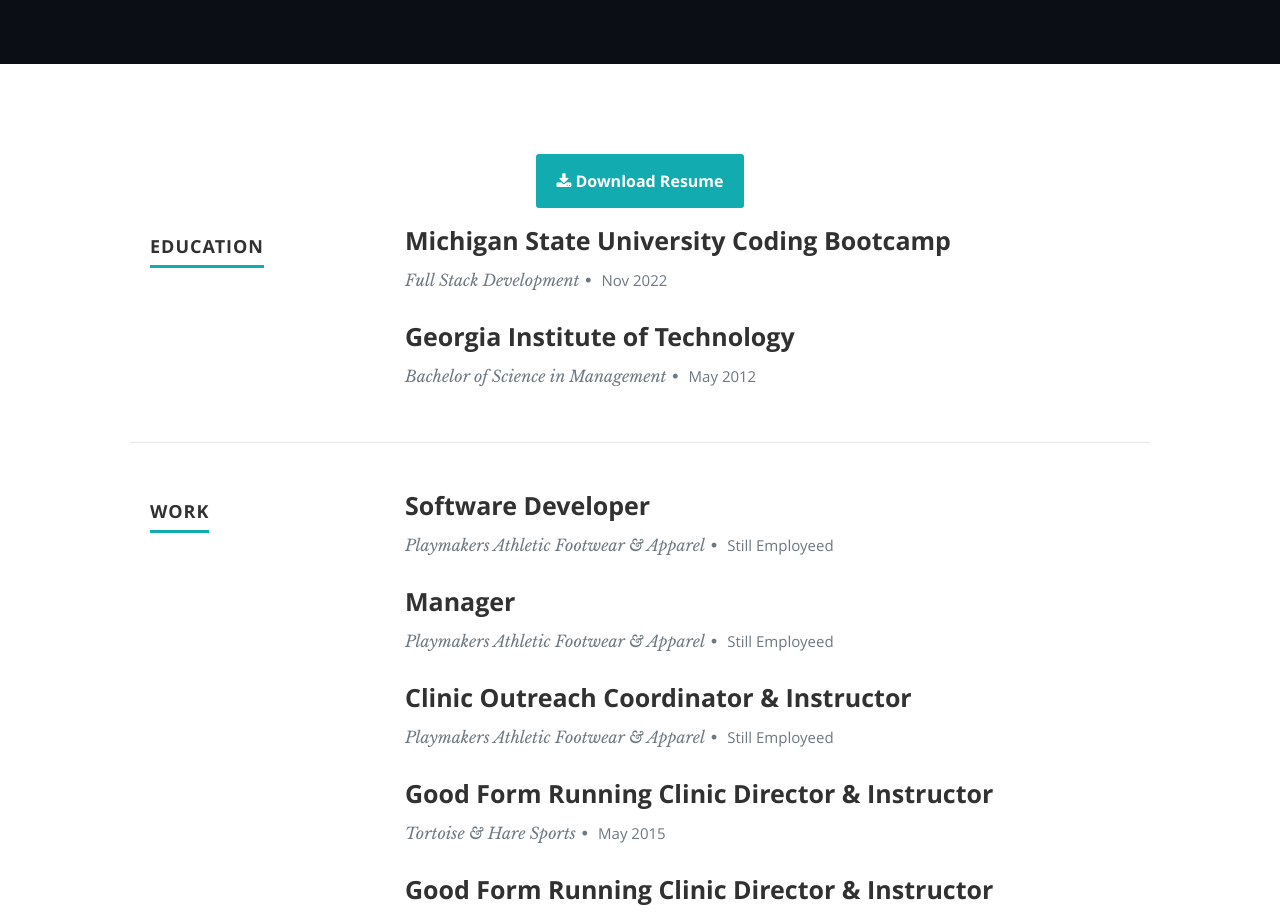
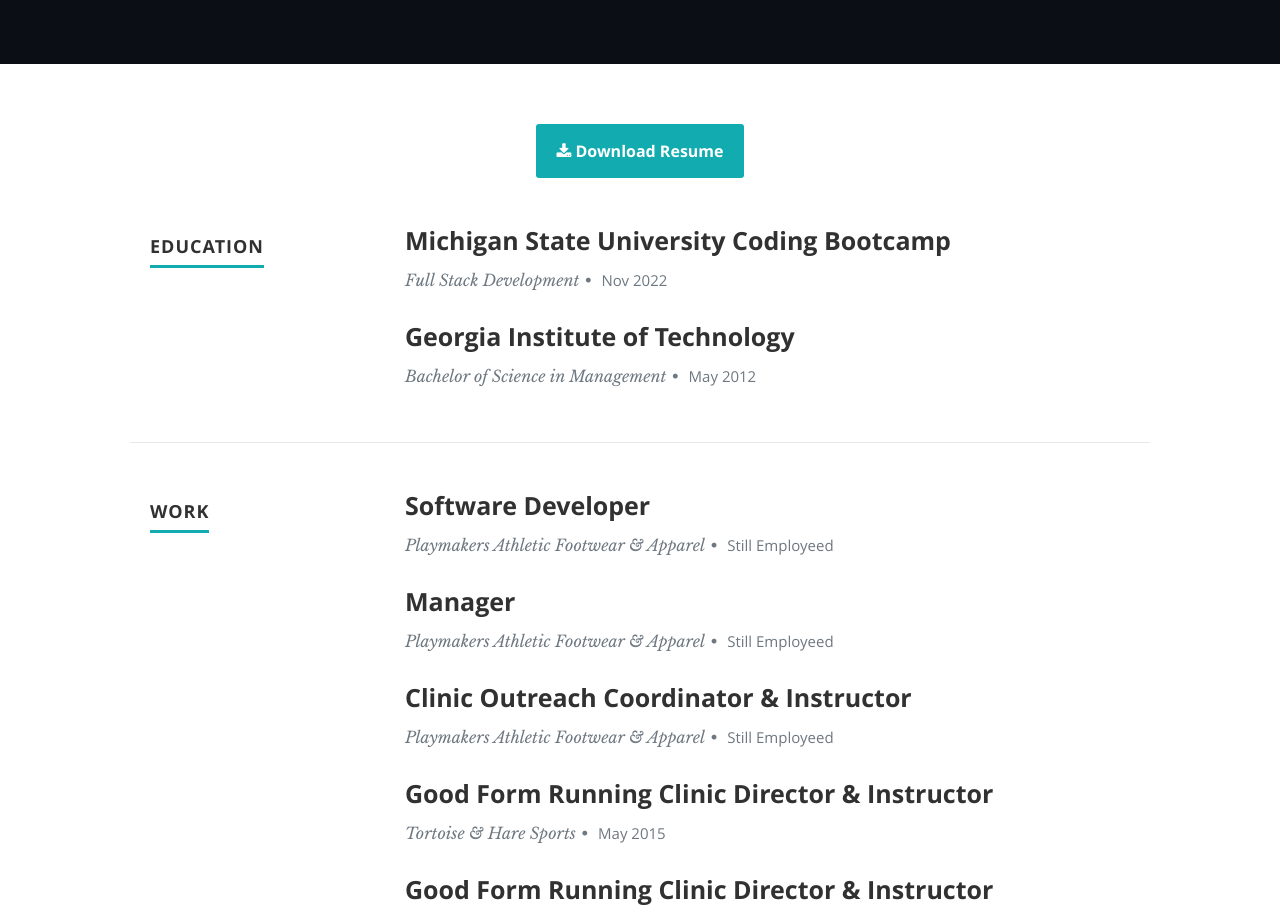
Before and after one commit to Deejerz88/Portfolio, a React (Create React App) app: page / in a window 1280 px wide. Shown: the part 1240-2159 px from the top of the page. Built offline with nearby package versions, Linux system fonts and the light colour scheme.

Commit message:
download-resume button margin

```diff
--- a/public/css/layout.css
+++ b/public/css/layout.css
@@ -1314,3 +1314,7 @@
 #download-resume{
   color: white !important;
 }
+.download-row{
+  margin-bottom: 30px;
+  margin-top: -30px;
+}
--- a/src/components/Resume.js
+++ b/src/components/Resume.js
@@ -3,7 +3,7 @@
   render() {
     let resumeData = this.props.resumeData;
     return <section id="resume">
-        <div className="row mx-auto text-center">
+        <div className="row mx-auto text-center download-row">
           <a id='download-resume' href={resumeData.resume} className="button">
             <i className="fa fa-download mx-3" />
           {" "}Download Resume
```
